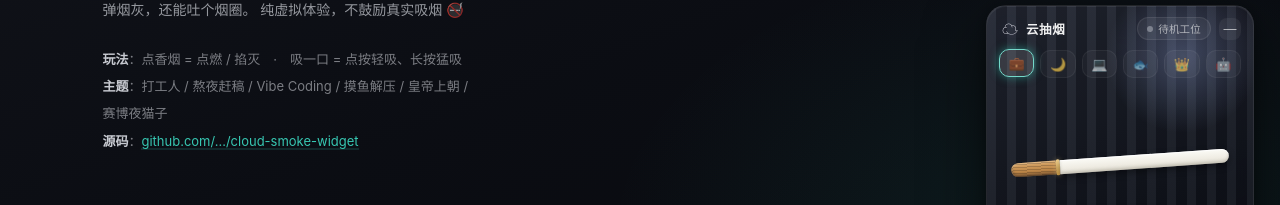
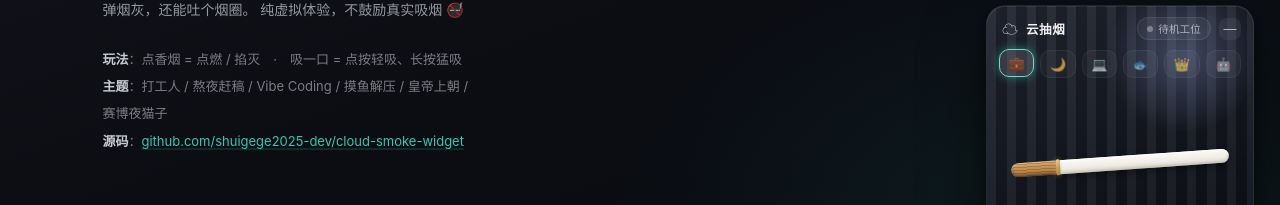
Before and after one commit to shuigege2025-dev/cloud-smoke-widget, a website: page demo/index.html in a window 1280 px wide. Shown: the part 405-610 px from the top of the page. Drawn offline with nearby package versions, Linux system fonts and the light colour scheme.

Commit message:
更新仓库地址并加入 DSH 一键安装说明

```diff
--- a/demo/index.html
+++ b/demo/index.html
@@ -53,7 +53,7 @@
     <div class="tips">
       <b>玩法</b>：点香烟 = 点燃 / 掐灭　·　吸一口 = 点按轻吸、长按猛吸<br />
       <b>主题</b>：打工人 / 熬夜赶稿 / Vibe Coding / 摸鱼解压 / 皇帝上朝 / 赛博夜猫子<br />
-      <b>源码</b>：<a href="https://github.com/your-github-username/cloud-smoke-widget" target="_blank" rel="noopener">github.com/…/cloud-smoke-widget</a>
+      <b>源码</b>：<a href="https://github.com/shuigege2025-dev/cloud-smoke-widget" target="_blank" rel="noopener">github.com/shuigege2025-dev/cloud-smoke-widget</a>
     </div>
   </div>
 
--- a/package.json
+++ b/package.json
@@ -16,7 +16,7 @@
   "license": "MIT",
   "repository": {
     "type": "git",
-    "url": "https://github.com/your-github-username/cloud-smoke-widget.git"
+    "url": "https://github.com/shuigege2025-dev/cloud-smoke-widget.git"
   },
   "files": [
     "src",
```
Also changed, not shown: README.md.
